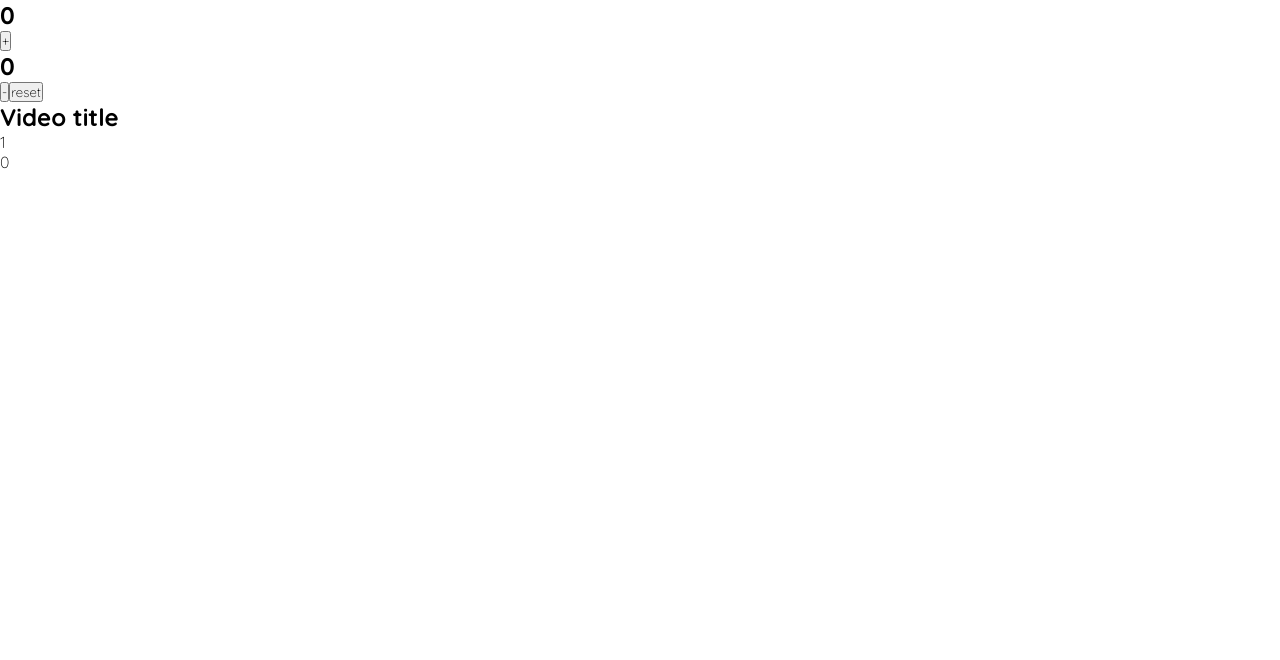
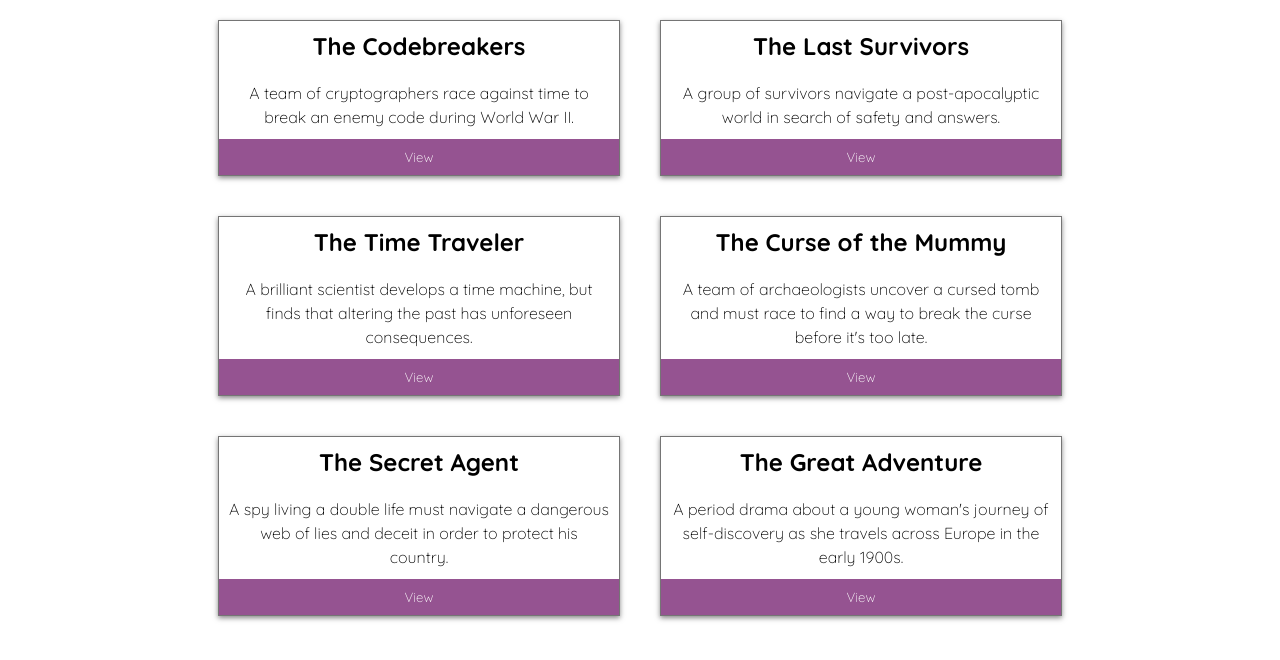
Before and after one commit to amigoscode/react, a React (Vite) app: page / in a window 1280 px wide. Shown: the top 660 px of the page. Built offline with nearby package versions, Linux system fonts and the light colour scheme.

Commit message:
chore: add code for 7-8

```diff
--- a/src/App.jsx
+++ b/src/App.jsx
@@ -1,32 +1,14 @@
-import { Suspense, lazy, useReducer, useState } from 'react';
 import Card from './components/Card';
-import { posts } from './tech-data';
+import { videos } from './video-data.js';
 import styles from './App.module.css';
-import Counter from './components/Counter';
-import CounterTwo from './components/CounterTwo';
-import { CounterContext } from './CounterContext';
-
-const initialState = {
-  countOne: 0,
-  countTwo: 0,
-};
-
-const counterReducer = (state, action) => {
-  const actions = {
-    increment: () => ({ ...state, countOne: state.countOne + 1 }),
-    decrement: () => ({ ...state, countTwo: state.countTwo - 1 }),
-    reset: () => initialState,
-  };
-
-  return actions[action] ? actions[action]() : state;
-};
 
 const App = () => {
-  const value = useReducer(counterReducer, initialState);
   return (
-    <CounterContext.Provider value={value}>
-      <Counter />
-    </CounterContext.Provider>
+    <div className={styles.wrapper}>
+      {videos.map((video) => (
+        <Card key={video.id} video={video} />
+      ))}
+    </div>
   );
 };
 
```
